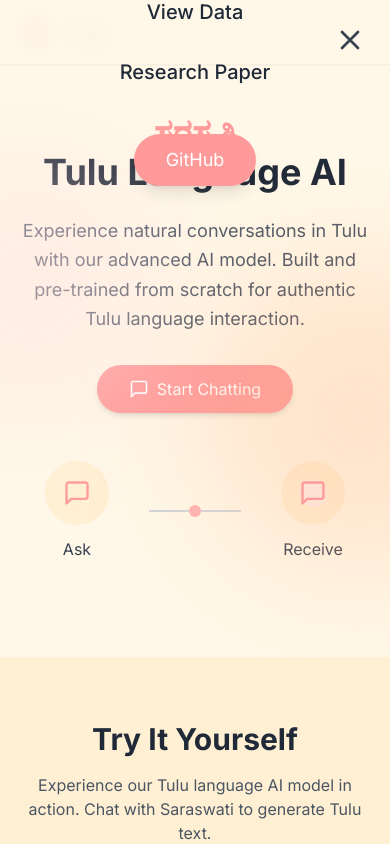
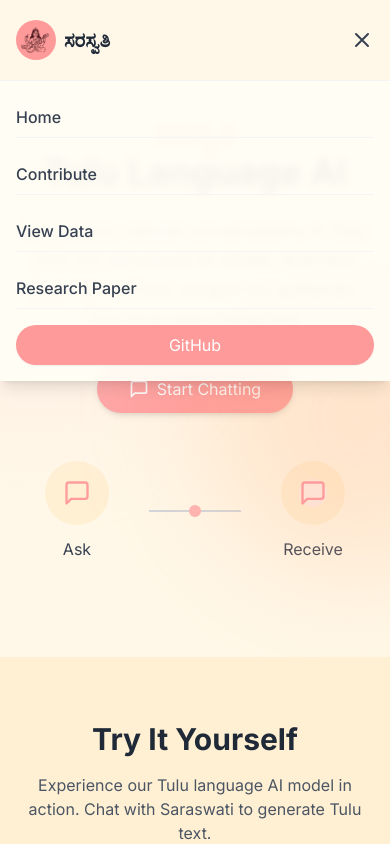
Before and after one commit to sumedhnvda/Major_Project_Initial_UI, a React (Vite) app: page / in a window 390 px wide. Both pictures are taken after a click on the button "Toggle mobile menu". Shown: the top 844 px of the page. Built offline with nearby package versions, Linux system fonts and the light colour scheme.

Commit message:
final push to prod all changes final - project-majordone final

```diff
--- a/src/components/Header.tsx
+++ b/src/components/Header.tsx
@@ -19,17 +19,7 @@ const Header = () => {
     return () => window.removeEventListener('scroll', handleScroll);
   }, [scrolled]);
 
-  // Lock body scroll when mobile menu is open
-  useEffect(() => {
-    if (isMobileMenuOpen) {
-      document.body.style.overflow = 'hidden';
-    } else {
-      document.body.style.overflow = 'unset';
-    }
-    return () => {
-      document.body.style.overflow = 'unset';
-    };
-  }, [isMobileMenuOpen]);
+
 
   const toggleMobileMenu = () => {
     setIsMobileMenuOpen(!isMobileMenuOpen);
@@ -41,7 +31,7 @@ const Header = () => {
 
   return (
     <header
-      className={`fixed top-0 left-0 right-0 z-50 transition-all duration-300 ${scrolled || !isHome || isMobileMenuOpen
+      className={`fixed top-0 left-0 right-0 z-50 transition-all duration-300 ${scrolled || !isHome
         ? 'bg-cream-50/95 backdrop-blur-sm shadow-sm py-3'
         : 'bg-transparent py-5'
         }`}
@@ -98,62 +88,24 @@ const Header = () => {
         </button>
       </div>
 
-      {/* Mobile Navigation Menu Overlay */}
-      <div
-        className={`fixed inset-0 bg-cream-100/95 backdrop-blur-md z-[60] flex flex-col justify-center items-center transition-all duration-300 md:hidden ${isMobileMenuOpen ? 'opacity-100 pointer-events-auto' : 'opacity-0 pointer-events-none'
-          }`}
-      >
-        <button
-          className="absolute top-6 right-6 text-gray-700 hover:text-light-red-500 transition-colors"
-          onClick={closeMobileMenu}
-        >
-          <svg xmlns="http://www.w3.org/2000/svg" className="h-8 w-8" fill="none" viewBox="0 0 24 24" stroke="currentColor">
-            <path strokeLinecap="round" strokeLinejoin="round" strokeWidth={2} d="M6 18L18 6M6 6l12 12" />
-          </svg>
-        </button>
-
-        <nav className="flex flex-col items-center gap-8 text-lg">
-          <Link
-            to="/"
-            className="text-gray-800 hover:text-light-red-500 font-medium text-xl transition-colors"
-            onClick={closeMobileMenu}
-          >
-            Home
-          </Link>
-          <Link
-            to="/contribute"
-            className="text-gray-800 hover:text-light-red-500 font-medium text-xl transition-colors"
-            onClick={closeMobileMenu}
-          >
-            Contribute
-          </Link>
-          <Link
-            to="/data"
-            className="text-gray-800 hover:text-light-red-500 font-medium text-xl transition-colors"
-            onClick={closeMobileMenu}
-          >
-            View Data
-          </Link>
-          <a
-            href="https://arxiv.org/abs/1706.03762"
-            target="_blank"
-            rel="noopener noreferrer"
-            className="text-gray-800 hover:text-light-red-500 font-medium text-xl transition-colors"
-            onClick={closeMobileMenu}
-          >
-            Research Paper
-          </a>
+      {/* Mobile Navigation Menu */}
+      {isMobileMenuOpen && (
+        <div className="md:hidden bg-cream-50/95 backdrop-blur-sm shadow-lg absolute top-full left-0 right-0 py-4 px-4 flex flex-col gap-4 border-t border-gray-100">
+          <Link to="/" className="text-gray-700 hover:text-light-red-500 font-medium py-2 border-b border-gray-100" onClick={closeMobileMenu}>Home</Link>
+          <Link to="/contribute" className="text-gray-700 hover:text-light-red-500 font-medium py-2 border-b border-gray-100" onClick={closeMobileMenu}>Contribute</Link>
+          <Link to="/data" className="text-gray-700 hover:text-light-red-500 font-medium py-2 border-b border-gray-100" onClick={closeMobileMenu}>View Data</Link>
+          <a href="https://arxiv.org/abs/1706.03762" target="_blank" rel="noopener noreferrer" className="text-gray-700 hover:text-light-red-500 font-medium py-2 border-b border-gray-100" onClick={closeMobileMenu}>Research Paper</a>
           <a
             href="https://github.com/sumedhnvda/sarasvati_TULU_LLM"
             target="_blank"
             rel="noopener noreferrer"
-            className="bg-light-red-500 hover:bg-light-red-600 text-white px-8 py-3 rounded-full transition-colors shadow-lg text-lg mt-4"
+            className="bg-light-red-500 hover:bg-light-red-600 text-white px-5 py-2 rounded-full transition-colors shadow-sm text-center w-full block"
             onClick={closeMobileMenu}
           >
             GitHub
           </a>
-        </nav>
-      </div>
+        </div>
+      )}
     </header>
   );
 };
```
